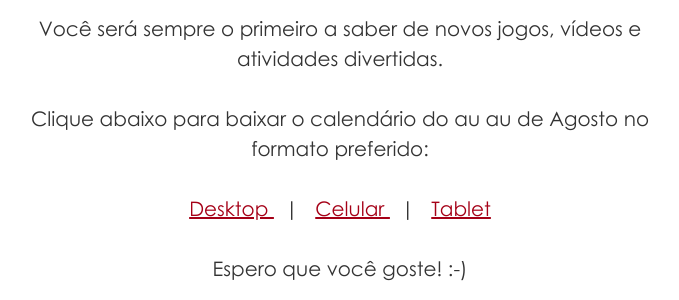
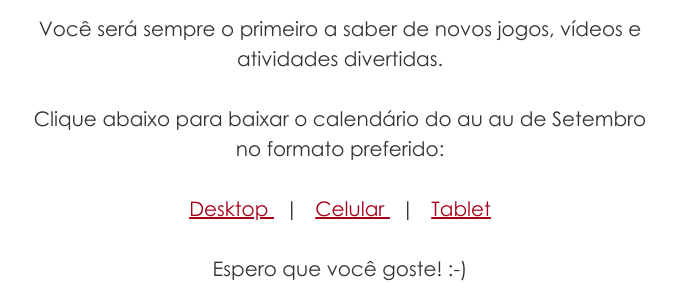
Before and after one commit to rogerhil/oauau, a Django app: template src/templates/confirmation.html in a window 1280 px wide. Shown: the part 735-1035 px from the top of the page, without its empty margins (300-979 px from the left). Run offline with Django 3.2, Linux system fonts and the light colour scheme; the template is opened without the code that fills it, so the values that code supplies are empty; some libraries are stand-ins or nearby versions.

Commit message:
September calendar.

```diff
--- a/src/templates/confirmation.html
+++ b/src/templates/confirmation.html
@@ -14,7 +14,7 @@
             atividades divertidas.
         </h3>
         <h3>
-            Clique abaixo para baixar o calendário do au au de Agosto no formato preferido:
+            Clique abaixo para baixar o calendário do au au de Setembro no formato preferido:
         </h3>
         <h3>
             <a href="{% static 'img/calendar/2016/setembro_desktop.jpg' %}">
```
